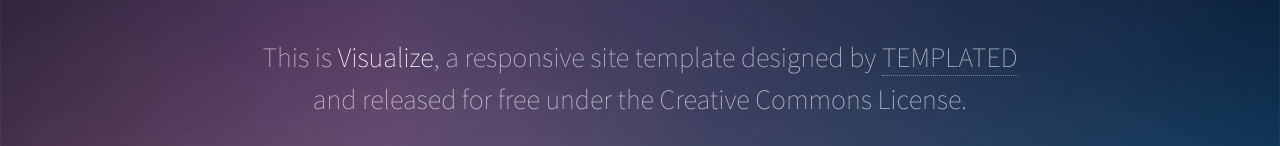
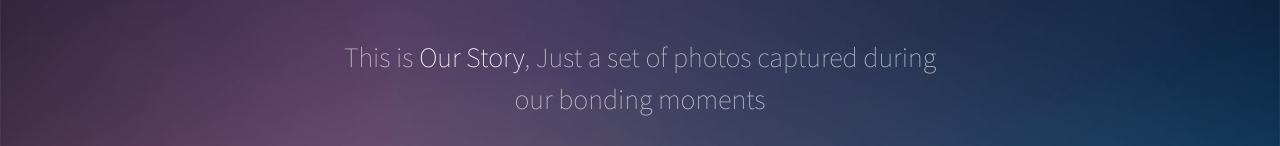
Before and after one commit to xxetfxx/cj, a plain HTML site: page index.html in a window 1280 px wide. Shown: the part 205-351 px from the top of the page. Drawn offline with Linux system fonts and the light colour scheme.

Commit message:
Update index.html

```diff
--- a/index.html
+++ b/index.html
@@ -2,7 +2,7 @@
 <!--Gawa ko to pri-->
 <html>
 	<head>
-		<title>Visualize by TEMPLATED</title>
+		<title>Ceejay & Aya</title>
 		<meta charset="utf-8" />
 		<meta name="viewport" content="width=device-width, initial-scale=1" />
 		<link rel="stylesheet" href="assets/css/main.css" />
@@ -16,8 +16,8 @@
 					<header id="header">
 						<span class="avatar"><img src="https://scontent.fmnl3-2.fna.fbcdn.net/v/t1.0-1/p160x160/92952596_3137393322951026_2428074187865194496_n.jpg?_nc_cat=110&_nc_sid=dbb9e7&_nc_eui2=AeH7MeiwGitZ6Z4-djfpdOe5-35_Hhblzm77fn8eFuXObjJtvIZCEfxhKIo369VPv3r64QesuVrBlzL-5i9CJ-RU&_nc_ohc=wsPXH7o6KU0AX_g5__0&_nc_ht=scontent.fmnl3-2.fna&_nc_tp=6&oh=2460546cca7c948364fa80193a508f57&oe=5F2B05D6" alt="" /></span>
                         <span class="avatar"><img src="https://scontent.fmnl3-2.fna.fbcdn.net/v/t1.0-1/p160x160/59295315_2316701558368052_6489441545530376192_o.jpg?_nc_cat=109&_nc_sid=dbb9e7&_nc_eui2=AeGEvsM-bEmJwX8L7MnGrXzJ9wHWanUYiBT3AdZqdRiIFNeQsZxCVN_-cSsoIWRikpyEZyKi5txyHJGFsHdl7cu4&_nc_ohc=-bV5ClFT658AX_nYNa0&_nc_ht=scontent.fmnl3-2.fna&_nc_tp=6&oh=76a58ca42e8ef365dadf99f6b5df77a6&oe=5F2BAE6A" alt="" /></span>
-						<h1>This is <strong>Visualize</strong>, a responsive site template designed by <a href="http://templated.co">TEMPLATED</a><br />
-						and released for free under the Creative Commons License.</h1>
+						<h1>This is <strong>Our Story</strong>, Just a set of photos captured during</br>
+						our bonding moments</h1>
 						<ul class="icons">
 							<li><a href="#" class="icon style2 fa-twitter"><span class="label">Twitter</span></a></li>
 							<li><a href="#" class="icon style2 fa-facebook"><span class="label">Facebook</span></a></li>
```
